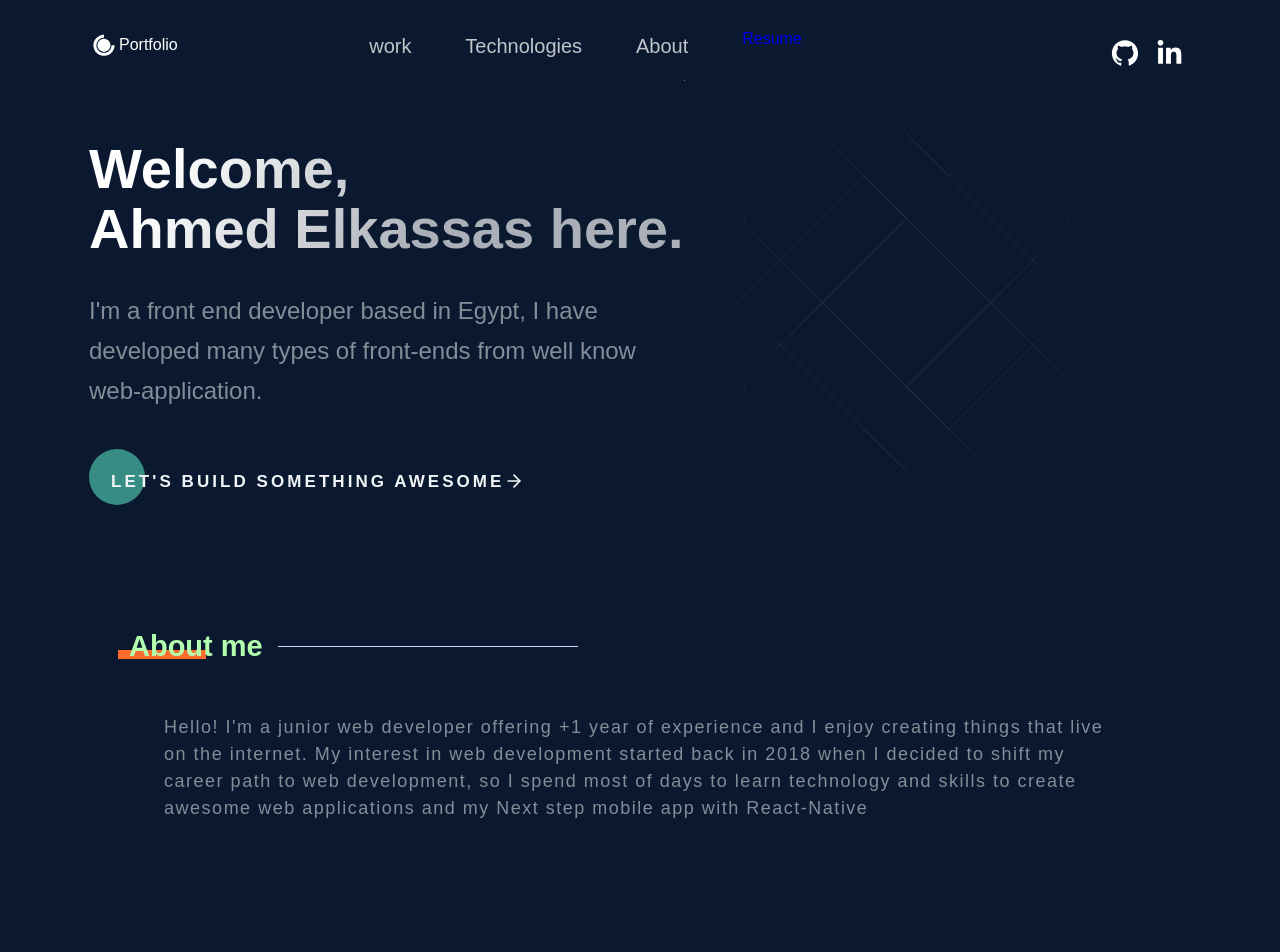
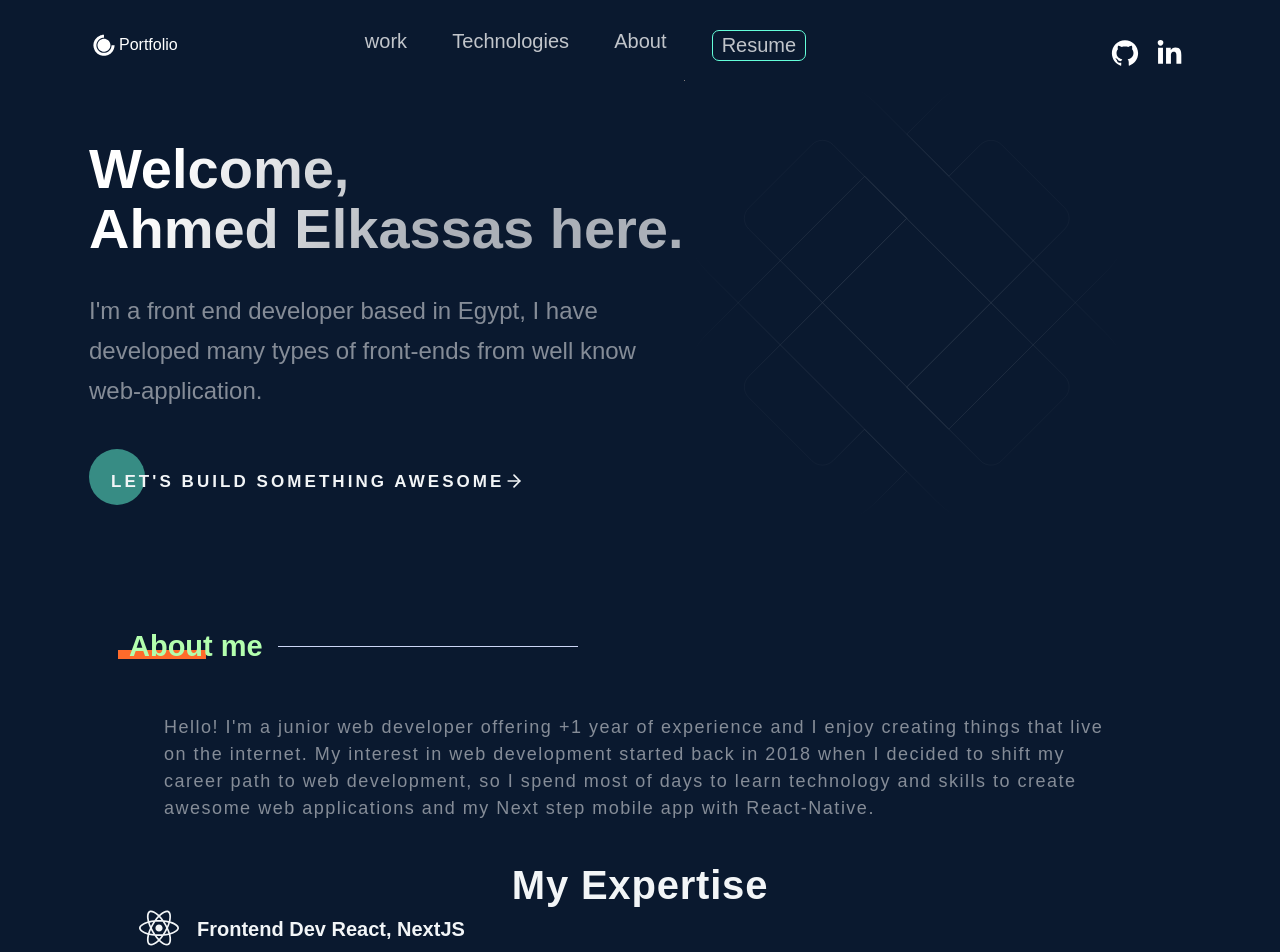
Before and after one commit to Ahmed-Elkassas/portfolio-with-nextjs, a Next.js app: page / in a window 1280 px wide. Shown: the top 952 px of the page. Built offline with nearby package versions, Linux system fonts and the light colour scheme; a web font is replaced by a local one.

Commit message:
Edit some work styles and Add experience section

```diff
--- a/components/about/About.js
+++ b/components/about/About.js
@@ -1,5 +1,5 @@
-import React from "react";
-import { MainSection, Title, Paragraph } from "styles/global";
+import {FaReact} from 'react-icons/fa'
+import { MainSection, Title, Paragraph, CenteredTitle, SubTitle } from "styles/global";
 
 const About = () => {
   return (
@@ -10,8 +10,14 @@
         enjoy creating things that live on the internet. My interest in web
         development started back in 2018 when I decided to shift my career path
         to web development, so I spend most of days to learn technology and
-        skills to create awesome web applications and my Next step mobile app with React-Native
+        skills to create awesome web applications and my Next step mobile app with React-Native.
       </Paragraph>
+      <CenteredTitle>My Expertise</CenteredTitle>
+      <SubTitle>
+        <span><FaReact size="4rem" /></span>
+        <h4>Frontend Dev React, NextJS</h4>
+      </SubTitle>
+      <Paragraph>Passionate about web development and design. Over last two years of development experience in HTML, CSS, JS, React and NextJS frameworks.</Paragraph>
     </MainSection>
   );
 };
--- a/components/header/Header.js
+++ b/components/header/Header.js
@@ -4,7 +4,7 @@
 import {FaLinkedinIn} from 'react-icons/fa'
 import { DiCssdeck } from 'react-icons/di';
 
-import { Container, Div1, Div2, Div3, NavLink, SocialIcons } from './HeaderStyles';
+import { Container, Div1, Div2, Div3, Logo, NavLink, ResumeButton, SocialIcons } from './HeaderStyles';
 
 const Header = () =>  (
   <Container>
@@ -13,6 +13,7 @@
         <a style={{ display: 'flex', alignItems: 'center', color:"white", marginBottom: '20px' }}>
           <DiCssdeck size="3rem" /> <span>Portfolio</span>
         </a>
+        {/* <Logo>A</Logo> */}
       </Link>
     </Div1>
     <Div2>
@@ -33,7 +34,7 @@
       </li>
       <li>
         <Link href="#" target="_blank" rel="noopener noreferrer">
-          <a >Resume</a>
+          <ResumeButton>Resume</ResumeButton>
         </Link>
       </li>
     </Div2>
--- a/components/header/HeaderStyles.js
+++ b/components/header/HeaderStyles.js
@@ -1,5 +1,14 @@
 import { IoIosArrowDropdown } from 'react-icons/io';
 import styled from 'styled-components';
+
+export const Logo = styled.span`
+  display: block;
+  font-size: 3rem;
+  font-weight: 800;
+  padding: 6px 10px;
+  border: 2px solid #64ffda;
+  border-radius: 50%;
+`
 
 export const Container = styled.div`
   display: grid;
@@ -22,6 +31,7 @@
   display: flex;
   flex-direction: row;
   align-content: center;
+  /* padding: 1rem; */
   @media ${(props) => props.theme.breakpoints.sm} {
     grid-area: 1 / 1 / 2 / 3;
   }
@@ -48,8 +58,8 @@
 // Navigation Links
 export const NavLink = styled.a`
   font-size: 2rem;
-  line-height: 32px;
-  color: rgba(255, 255, 255, 0.75);
+  /* line-height: 32px; */
+  color: ${props => props.theme.colors.link};
   transition: 0.4s ease;
   &:hover {
     color: #fff;
@@ -115,3 +125,23 @@
     cursor: pointer;
   }
 `
+
+export const ResumeButton = styled.button`
+    background: transparent;
+    border: 1px solid #64ffda;
+    border-radius: 7px;
+    cursor: pointer;
+    font-size: 2rem;
+    font-weight: 500;
+    outline: none;
+    padding: 0.3rem 0.9rem;
+    position: relative;
+    transition: all .3s ease-in-out 0s;
+    color: ${props => props.theme.colors.link};
+    &:hover {
+      background: #64ffda;
+      background-image: linear-gradient(315deg,#64ffda,#72f29a);
+      box-shadow: 9px 7px 32px -11px rgb(20 233 86 / 74%);
+      color: ${props => props.theme.backgrounds.mainBackground}
+    }
+`
--- a/components/works/workStyles.js
+++ b/components/works/workStyles.js
@@ -11,7 +11,7 @@
     height: 100%;
     background-color: #112240;
     border-radius: 6px;
-    box-shadow:  0 10px 30px -15px rgba(2,12,27,0.7);
+    box-shadow: 0 10px 30px -15px rgba(2,12,27,0.7);
 `
 export const CardHeader = styled.div`
     display: flex;
--- a/styles/global/index.js
+++ b/styles/global/index.js
@@ -197,5 +197,23 @@
    font-size: 1.8rem;
    letter-spacing: 1.5px;
    line-height: 27px;
-   color: ${(props) => props.theme.colors.text}
+   color: ${(props) => props.theme.colors.text};
 `
+export const CenteredTitle = styled.h2`
+  text-align: center;
+  font-size: 4rem;
+  letter-spacing: .8px;
+  margin-top: 3rem;
+`
+
+export const SubTitle = styled.div`
+  display: flex;
+  justify-content: space-between;
+  align-items: center;
+  gap: 18px;
+  width: max-content;
+  margin-left: 5rem;
+  h4 {
+    font-size: 2rem;
+  }
+`
--- a/themes/default.js
+++ b/themes/default.js
@@ -5,7 +5,7 @@
   },
   colors: {
     primary: "hsl(204,23.8%,95.9%)",
-    accent1: "hsl(34.9,98.6%,72.9%)",
+    link: "rgba(255, 255, 255, 0.75)",
     button: "hsl(205.1,100%,36.1%)",
     text: "rgba(255, 255, 255, 0.5)",
     mainColor: "#64ffda",
```
Also changed, not shown: data/constants.js (line endings or trailing spaces), public/hello-world-html-code-768x384.webp (added).
